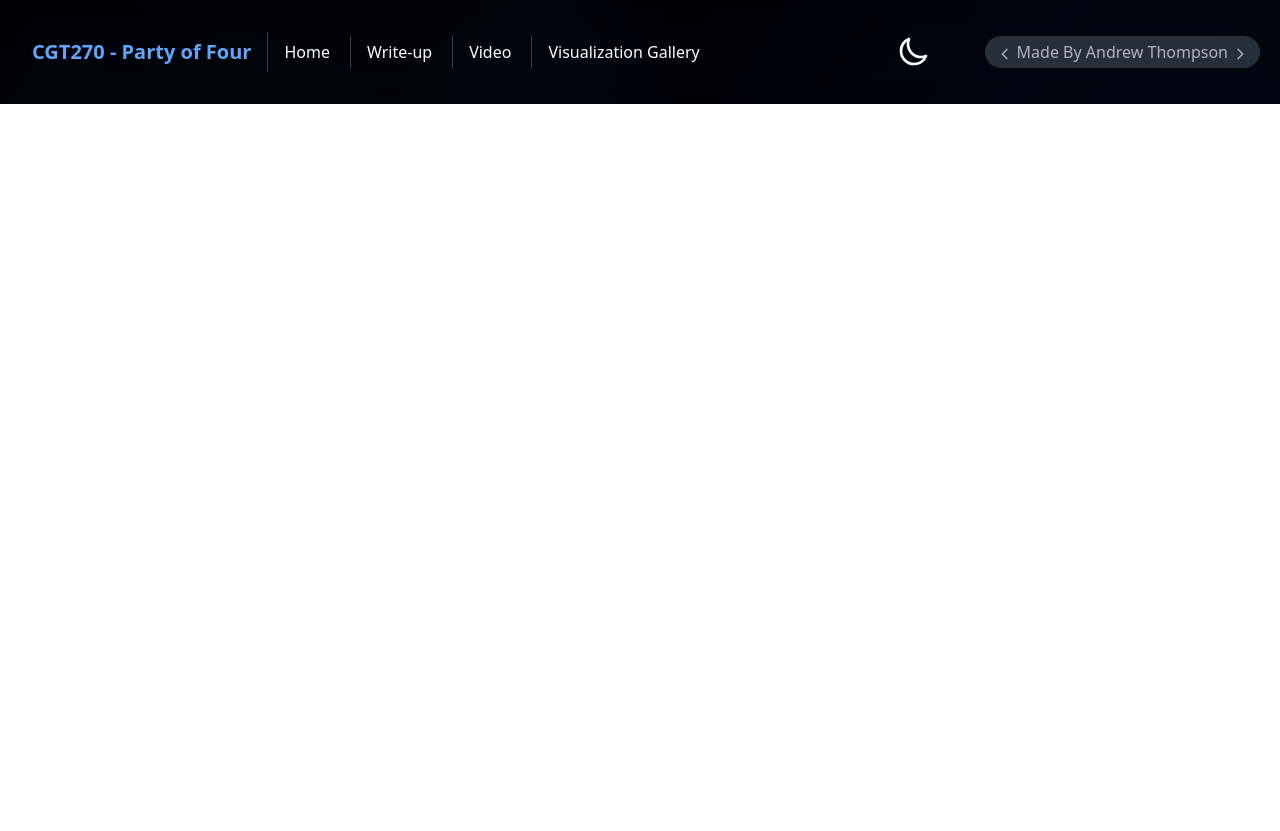
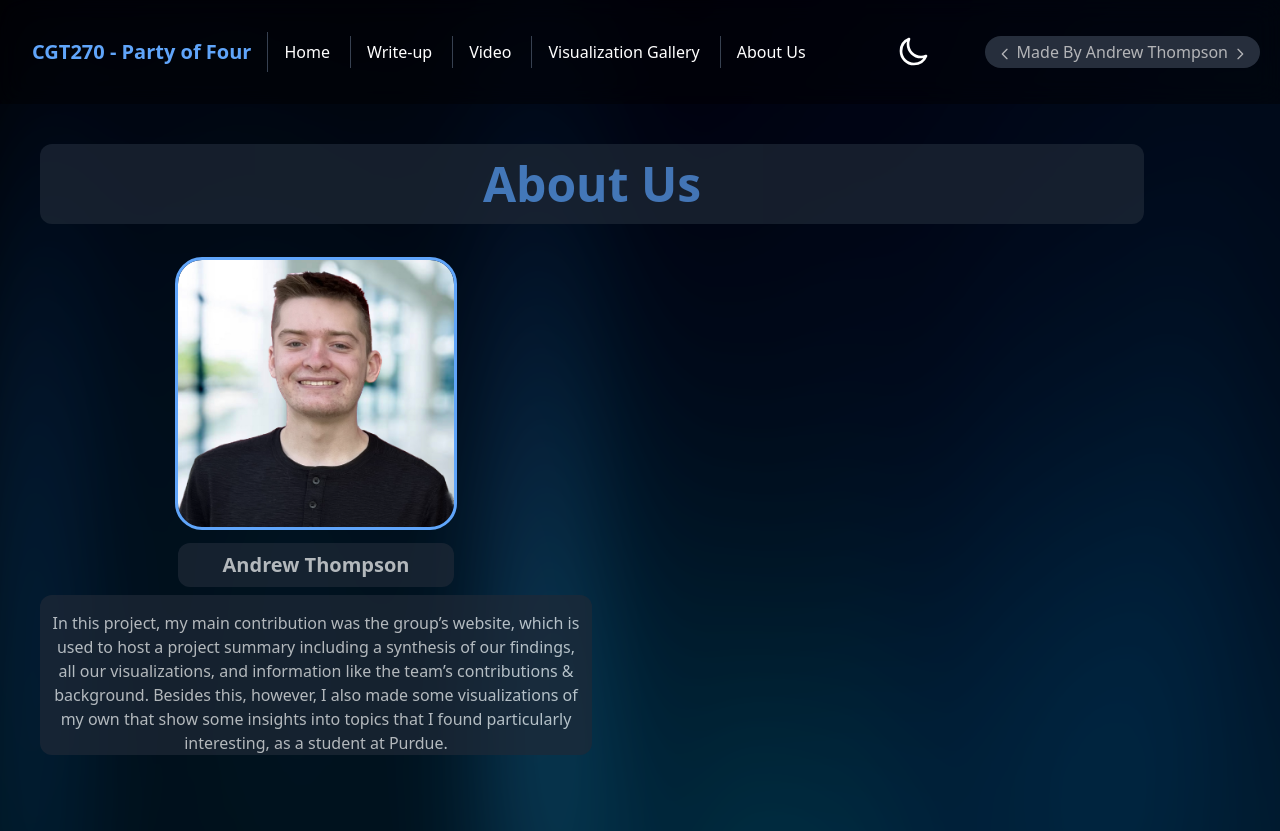
Before and after one commit to Andrewtho5942/PartyOfFour-Web-Portfolio, a React (Create React App) app: page /AboutUs in a window 1280 px wide. Before the commit the page ends 800 px from the top, so only its background shows below. Built offline with nearby package versions, Linux system fonts and the light colour scheme.

Commit message:
Added "About Us" Page

```diff
--- /dev/null
+++ b/src/components/AboutUs.js
@@ -0,0 +1,39 @@
+import React from "react";
+
+export default function AboutUs() {
+    return (
+    <section id="AboutUs">
+        <div className="container mx-auto flex px-10 py-10 md:flex-row flex-col items-center">
+            <div className="lg:w-full md:w-2/3 lg:pr-24 md:pr-16 flex flex-col md:items-start md:text-left mb-16 md:mb-0 items-center text-center">
+                <div className= "dark:bg-gray-800 bg-gray-100 opacity-70 p-4 pb-0 mb-4 rounded-xl w-full text-center">
+                    <h1 className="title-font text-5xl mb-4 font-bold text-highlight">
+                        About Us
+                    </h1>
+                </div>
+                <div className="grid grid-cols-2 my-5">
+                    <div>
+                    <img
+                className="outline-main rounded-3xl w-1/2 overflow-hidden mx-auto mb-4"
+                alt="visualization"
+                src="./Andrew.png"
+                />
+                <h2 className="dark:bg-gray-800 bg-gray-100 font-bold opacity-70 px-2 text-xl py-2 mb-2 rounded-xl w-1/2 text-center mx-auto dark:text-white text-black">
+                    Andrew Thompson
+                </h2>
+                <h2 className="dark:bg-gray-800 bg-gray-100 opacity-70 py-4 px-2 pb-0 mb-4 rounded-xl w-full text-center dark:text-white text-black">
+                    In this project, my main contribution was the group’s website,
+                    which is used to host a project summary including a synthesis of
+                    our findings, all our visualizations, and information like the team’s
+                    contributions & background. Besides this, however, I also made some visualizations
+                    of my own that show some insights into topics that I found particularly interesting,
+                    as a student at Purdue.
+                    </h2>
+                    </div>
+
+                </div>
+
+            </div>
+        </div>
+    </section>
+    );
+}
--- a/src/components/Main.js
+++ b/src/components/Main.js
@@ -1,18 +1,20 @@
 import React from 'react';
 import { Routes, Route } from 'react-router-dom';
 
-import About from './About';
+import Home from './Home';
 import Writeup from './Writeup';
 import Video from './Video';
 import Gallery from './Gallery';
+import AboutUs from './AboutUs';
 
 export default function Main(prop) {
   return (
     <Routes>
-      <Route exact path='/' element={<About mode={prop.mode}/>}></Route>
+      <Route exact path='/' element={<Home mode={prop.mode}/>}></Route>
       <Route exact path='/Writeup' element={<Writeup/>}></Route>
       <Route exact path='/Video' element={<Video/>}></Route>
       <Route exact path='/Gallery' element={<Gallery/>}></Route>
+      <Route exact path='/AboutUs' element={<AboutUs/>}></Route>
     </Routes>
   );
 }
--- a/src/components/Navbar.js
+++ b/src/components/Navbar.js
@@ -46,6 +46,9 @@ export default function Navbar({darkMode, changeTheme}) {
               <Link to="/Gallery" className="mr-5 md:border-l md:py-1 md:border-gray-700 md:pl-4  hover:text-highlight">
                 Visualization Gallery
               </Link>
+              <Link to="/AboutUs" className="mr-5 md:border-l md:py-1 md:border-gray-700 md:pl-4  hover:text-highlight">
+                About Us
+              </Link>
             </nav>
 
             <ChangeThemeButton className="text-3xl" />
```
Also changed, not shown: public/Andrew.png (added), src/components/Home.js (renamed from src/components/About.js).
